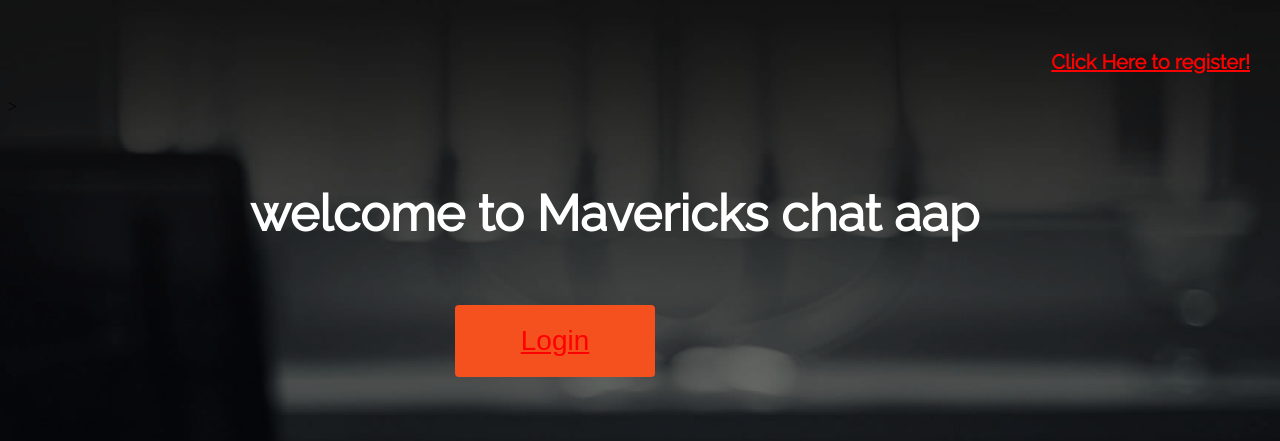
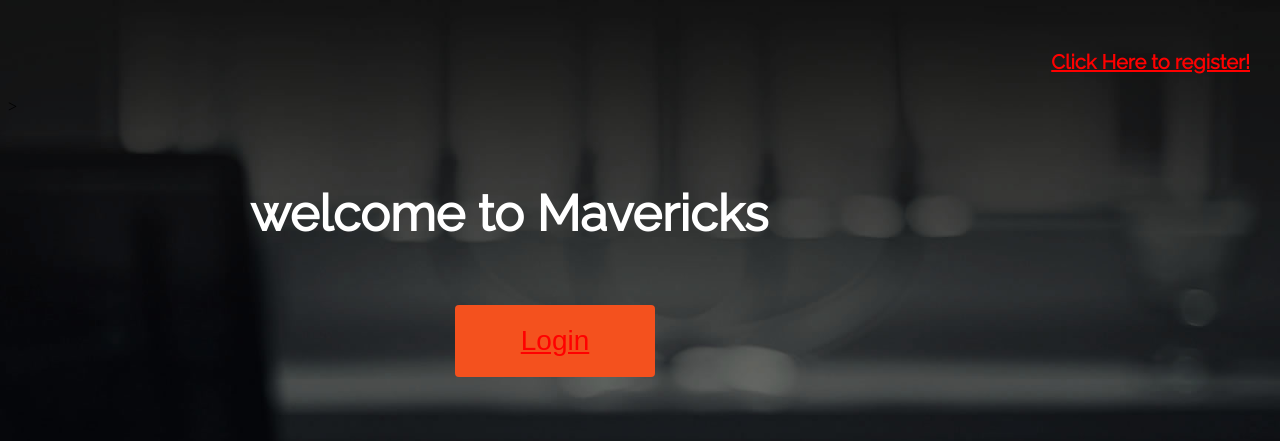
Before and after one commit to Maverick1950/Jenkins_chat_app, a Django app: page / in a window 1280 px wide. Shown: the top 441 px of the page. Run offline with Django 3.2, Linux system fonts and the light colour scheme.

Commit message:
changing name of index.html

```diff
--- a/chatapp-ubuntu-22.04/fundoo/fundooapp/templates/index.html
+++ b/chatapp-ubuntu-22.04/fundoo/fundooapp/templates/index.html
@@ -7,7 +7,7 @@
 {#  Main HomePage contain links for login and registration #}
 {% block content %}
 <center>
-    <h1> welcome to Mavericks chat aap </h1><br><br>
+    <h1> welcome to Mavericks  </h1><br><br>
     <button class="button" style="vertical-align:middle"><span><a href="{% url 'sign_in' %}">Login</a></span></button><br>
     <h3><a href="{% url 'signup' %}">Click Here to register!</a></h3><br><br>
     </center>
```
